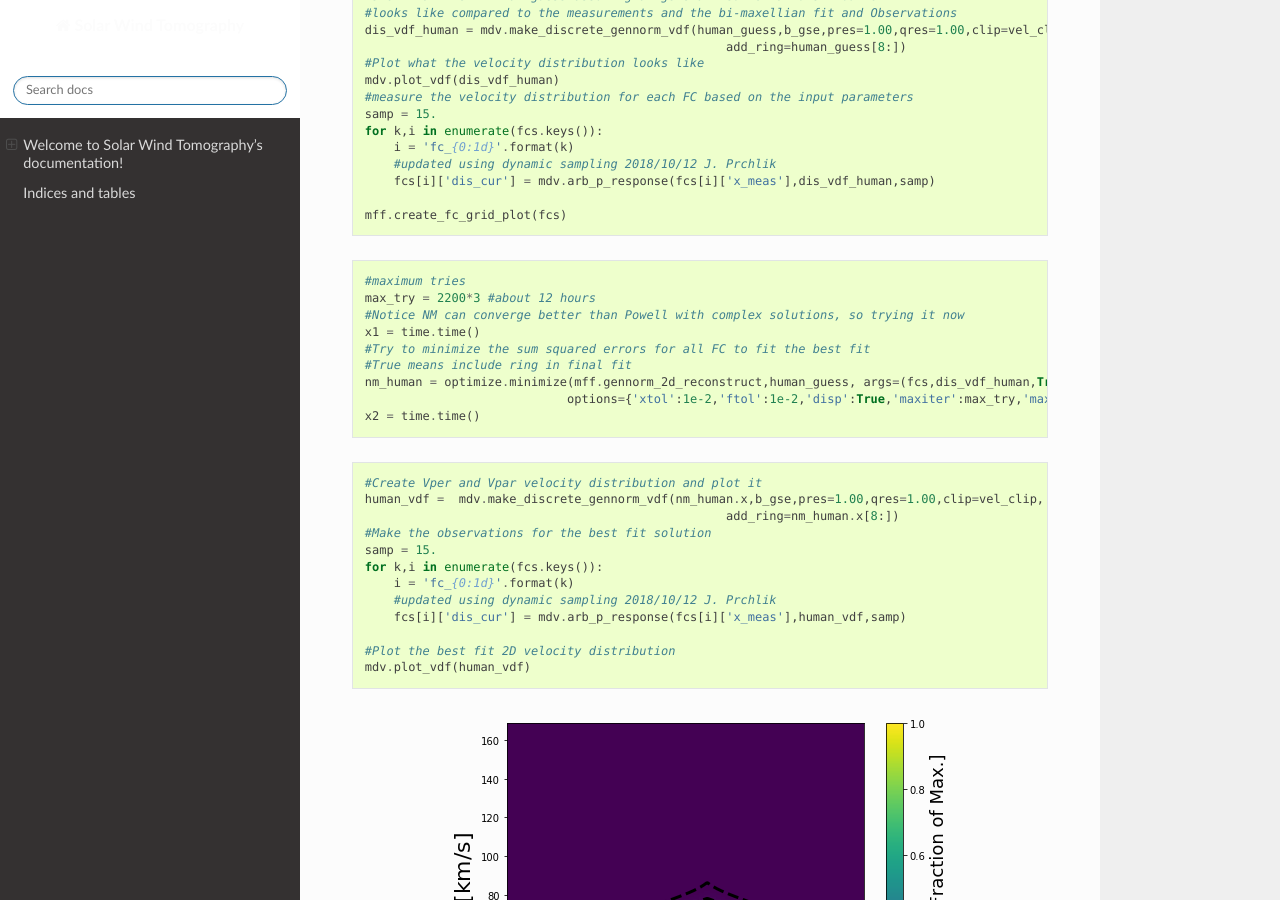
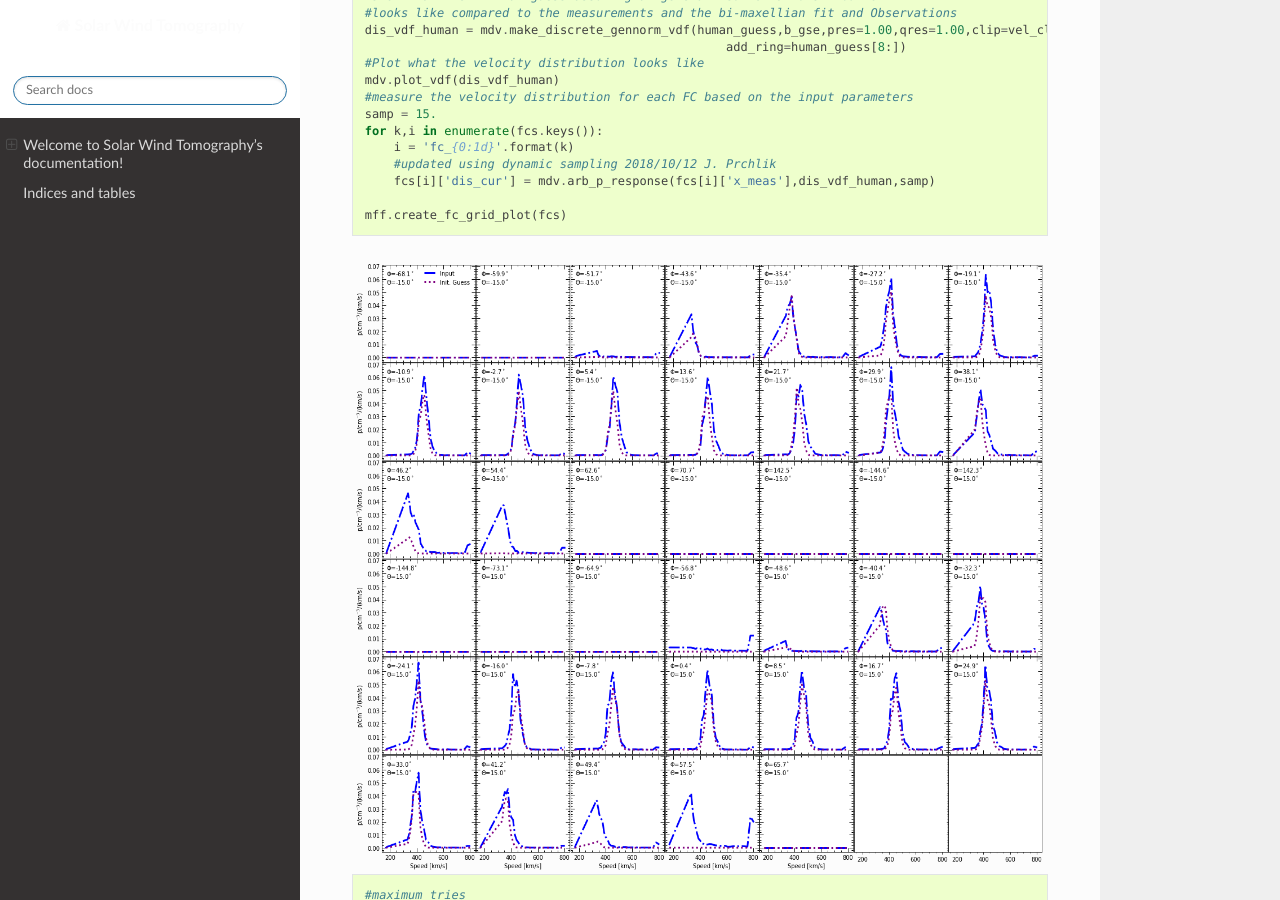
Before and after one commit to jprchlik/faraday_cup_int, a Sphinx documentation site: the page built from docs/index.rst, in a window 1280 px wide and 900 px high, scrolled down 1282 px. Built offline with Sphinx 7.4.7 and the Read the Docs theme 2.0.0, drawn with Linux system fonts in a browser that asks for light colours; formulas are drawn with MathJax 3; pages that are not in the unit, such as notebooks, are missing from menus.

Commit message:
Updated example

```diff
--- a/docs/index.rst
+++ b/docs/index.rst
@@ -94,6 +94,10 @@ First, you will need to import the modules needed to successfully call the code.
 
     mff.create_fc_grid_plot(fcs)
 
+.. image:: _static/fc_measurements_before_model.png
+   :alt: FC Obs. Plot
+   :align: center
+   :scale: 60%
 
 .. code-block:: python
 
```
Also changed, not shown: docs/_static/fc_measurements_before_model.png (added), 1 other file.
